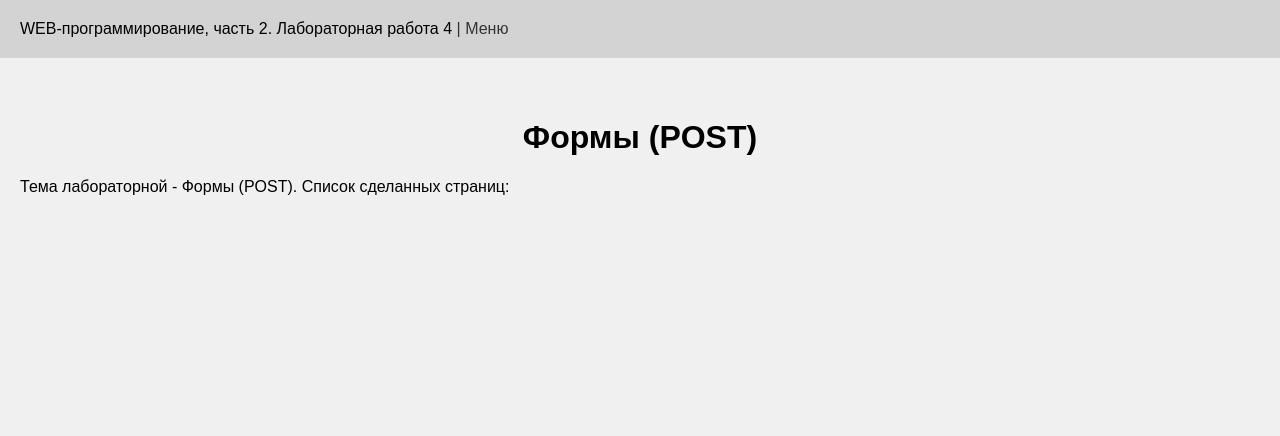
After one commit to sm4kotins/RGZ2, a Flask app: page /lab4 in a window 1280 px wide. The commit adds this page. Shown: the top 436 px of the page. Run offline with Flask 3, Linux system fonts and the light colour scheme.

Commit message:
Заготовка к 4-ой лабораторной

```diff
--- a/app.py
+++ b/app.py
@@ -2,8 +2,10 @@ from flask import Flask, redirect, url_for, render_template
 from lab1 import lab1
 from lab2 import lab2
 from lab3 import lab3
+from lab4 import lab4
 
 app = Flask(__name__)
 app.register_blueprint(lab1)
 app.register_blueprint(lab2)
 app.register_blueprint(lab3)
+app.register_blueprint(lab4)
--- /dev/null
+++ b/lab4.py
@@ -0,0 +1,7 @@
+from flask import Blueprint, redirect, url_for, render_template, request
+lab4 = Blueprint('lab4',__name__)
+
+
+@lab4.route('/lab4')
+def lab ():
+    return render_template('lab4.html')
--- /dev/null
+++ b/templates/lab4.html
@@ -0,0 +1,9 @@
+{% extends "base.html" %}
+
+{% block lab %}Лабораторная работа 4{% endblock %}
+
+{% block main %}
+    <h1>Формы (POST)</h1>
+    <div>Тема лабораторной - Формы (POST). Список сделанных страниц:</div>
+
+{% endblock %}
--- a/templates/menu.html
+++ b/templates/menu.html
@@ -14,5 +14,8 @@
         <div>
         <a class="list" href="/lab3">Лабораторная 3</a>
         </div>
+        <div>
+        <a class="list" href="/lab4">Лабораторная 4</a>
+        </div>
     </div>
 {% endblock %}
```
